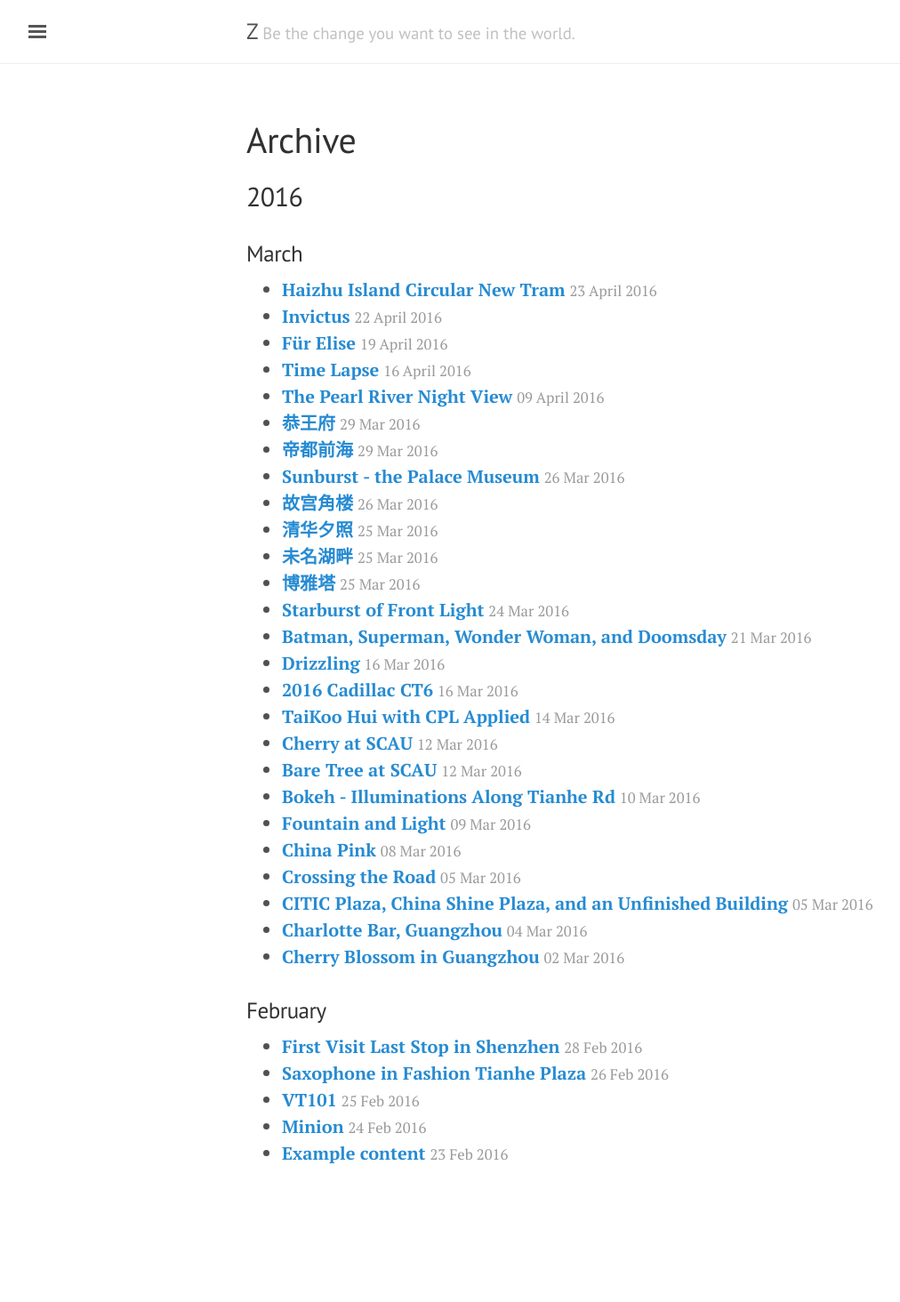
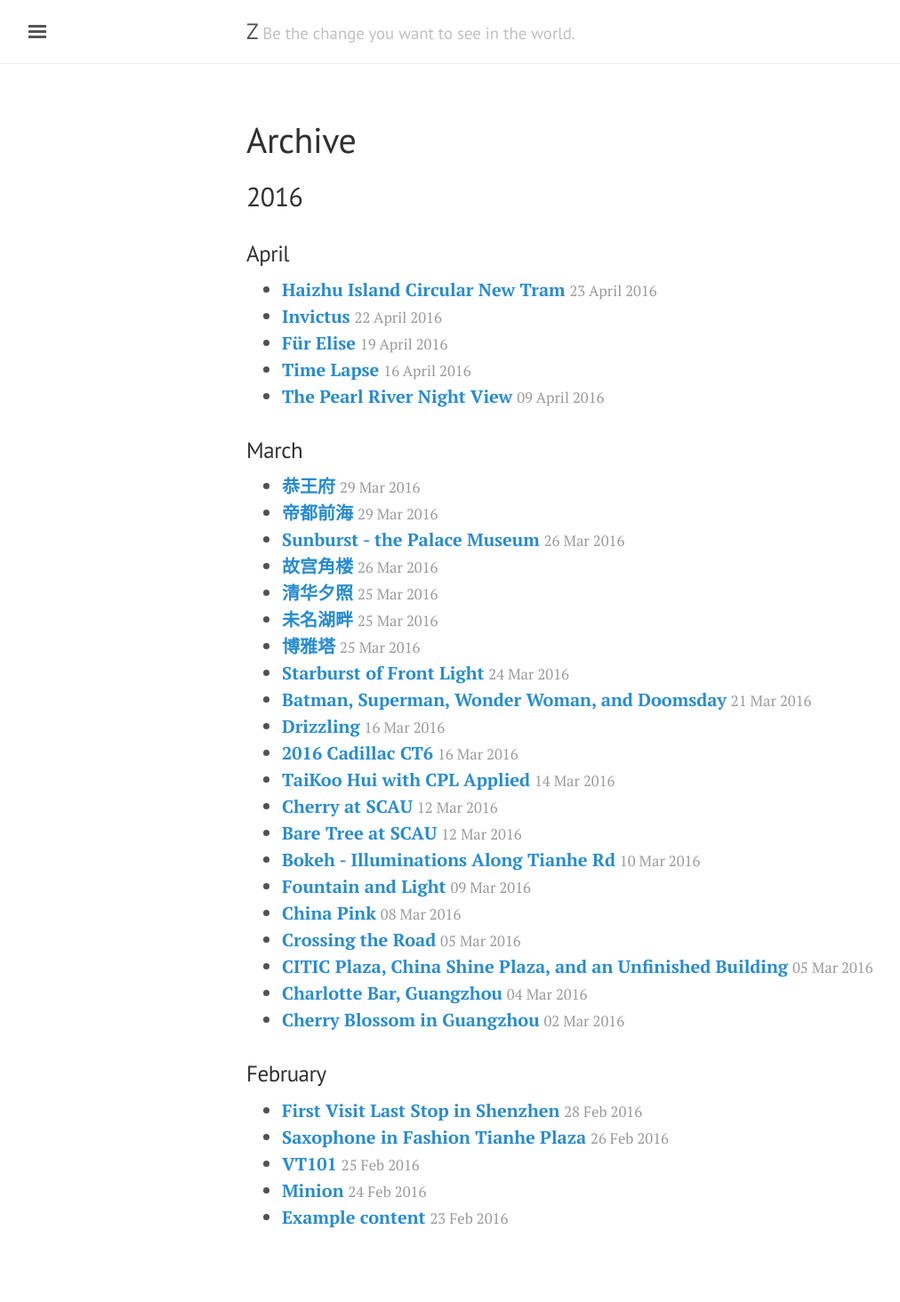
Before and after one commit to comacros/comacros.github.io, a Jekyll site: the page built from archive.md, in a window 1280 px wide. Shown: the whole page at 89% size, without its empty margins (3-1015 px from the left). Built offline with Jekyll 4.4.1, drawn with Linux system fonts in a browser that asks for light colours; before the commit the page ends 1392 px from its top, so only the background shows below that.

Commit message:
april 2016

```diff
--- a/archive.md
+++ b/archive.md
@@ -5,13 +5,16 @@ title: Archive
 
 ## 2016
 
-### March
+### April
 
 * [**Haizhu Island Circular New Tram**](http://xiongzh.com/2016/04/23/Haizhu-Island-Circular-New-Tram/) <small style="color:rgb(154,154,154)">23 April 2016</small>
 * [**Invictus**](http://xiongzh.com/2016/04/22/Invictus/) <small style="color:rgb(154,154,154)">22 April 2016</small>
 * [**Für Elise**](http://xiongzh.com/2016/04/19/Fur-Elise/) <small style="color:rgb(154,154,154)">19 April 2016</small>
 * [**Time Lapse**](http://xiongzh.com/2016/04/16/Time-Lapse/) <small style="color:rgb(154,154,154)">16 April 2016</small>
 * [**The Pearl River Night View**](http://xiongzh.com/2016/04/09/The-Pearl-River-Night-View/) <small style="color:rgb(154,154,154)">09 April 2016</small>
+
+### March
+
 * [**恭王府**](http://xiongzh.com/2016/03/29/恭王府/) <small style="color:rgb(154,154,154)">29 Mar 2016</small>
 * [**帝都前海**](http://xiongzh.com/2016/03/29/帝都前海/) <small style="color:rgb(154,154,154)">29 Mar 2016</small>
 * [**Sunburst - the Palace Museum**](http://xiongzh.com/2016/03/26/Sunburst-the-Palace-Museum/) <small style="color:rgb(154,154,154)">26 Mar 2016</small>
```
